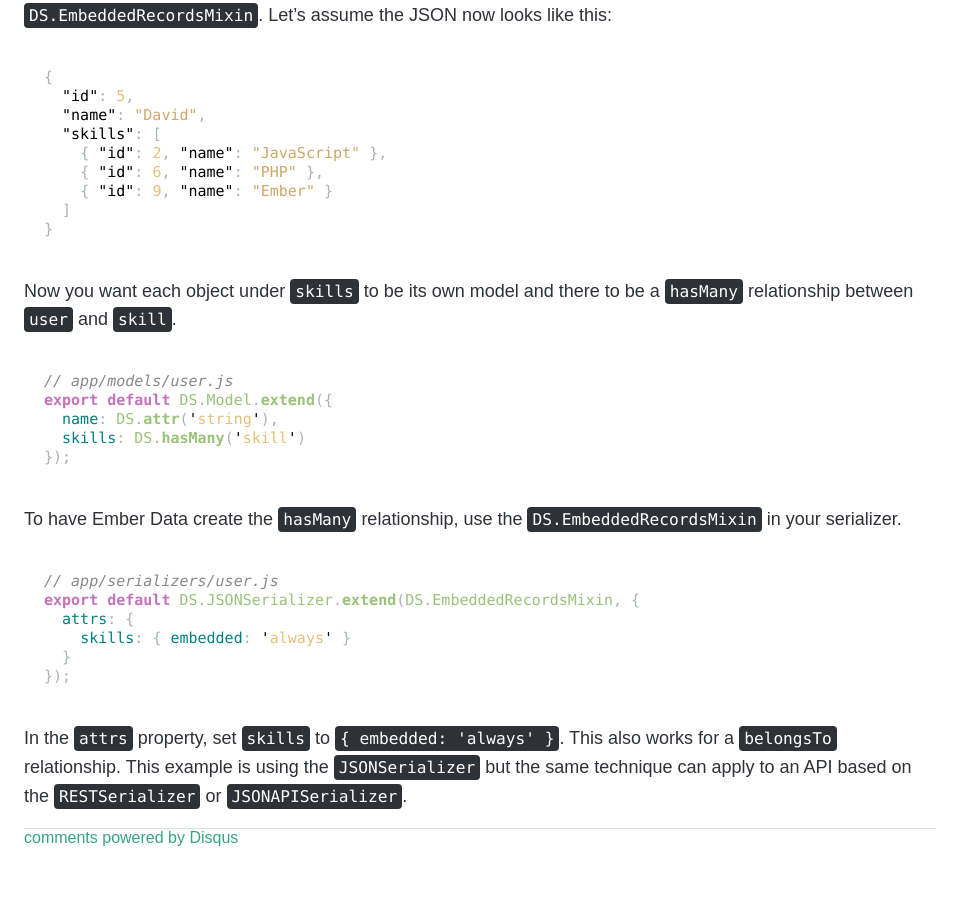
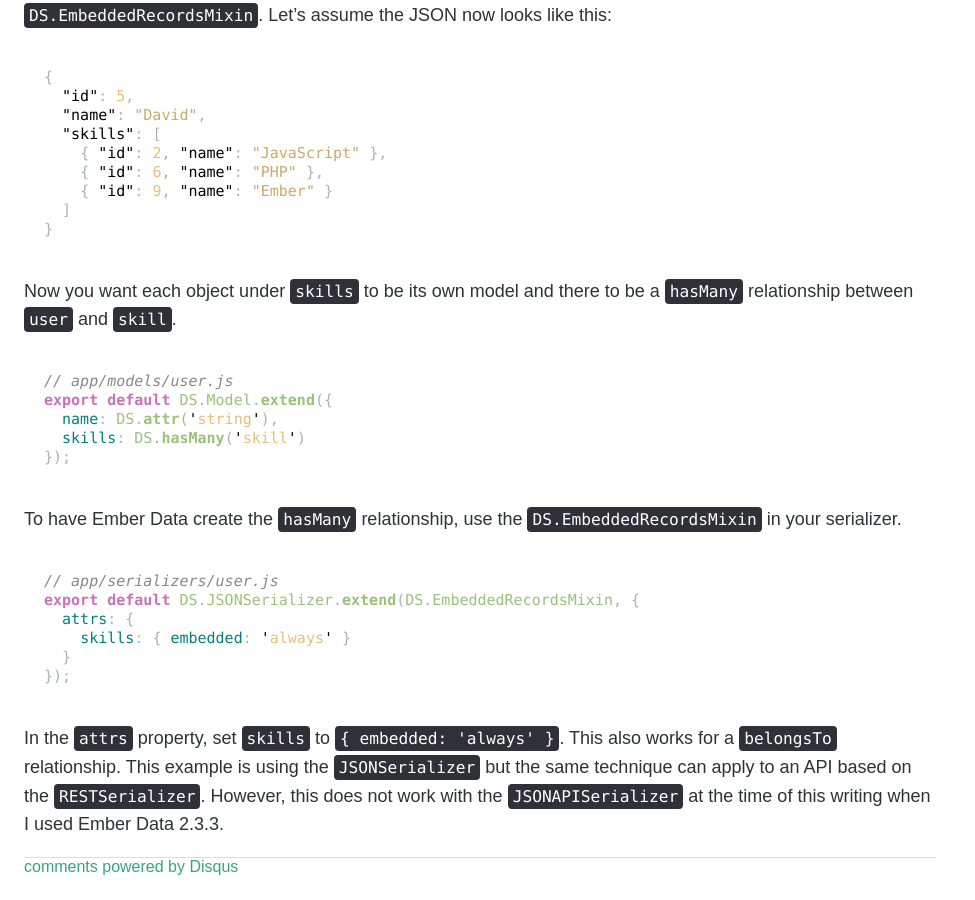
Before and after one commit to iamdtang/skaterdav85.github.io, a Jekyll site: the page built from _posts/2016-01-29-working-with-nested-data-in-ember-data-models.md, in a window 1280 px wide and 900 px high, scrolled down 2208 px. Shown: the whole window, without its empty margins (0-975 px from the left). Built offline with Jekyll 4.4.1, drawn with Linux system fonts in a browser that asks for light colours; nearby versions of some CDN libraries; Markdown is read by kramdown in place of the engine named in the settings; comment, search, counter and statistics services are not loaded; before the commit the page ends 3079 px from its top, so only the background shows below that.

Commit message:
Update 2016-01-29-working-with-nested-data-in-ember-data-models.md

````diff
--- a/_posts/2016-01-29-working-with-nested-data-in-ember-data-models.md
+++ b/_posts/2016-01-29-working-with-nested-data-in-ember-data-models.md
@@ -122,4 +122,4 @@ export default DS.JSONSerializer.extend(DS.EmbeddedRecordsMixin, {
 });
 ```
 
-In the `attrs` property, set `skills` to `{ embedded: 'always' }`. This also works for a `belongsTo` relationship. This example is using the `JSONSerializer` but the same technique can apply to an API based on the `RESTSerializer` or `JSONAPISerializer`.
+In the `attrs` property, set `skills` to `{ embedded: 'always' }`. This also works for a `belongsTo` relationship. This example is using the `JSONSerializer` but the same technique can apply to an API based on the `RESTSerializer`. However, this does not work with the `JSONAPISerializer` at the time of this writing when I used Ember Data 2.3.3.
````
